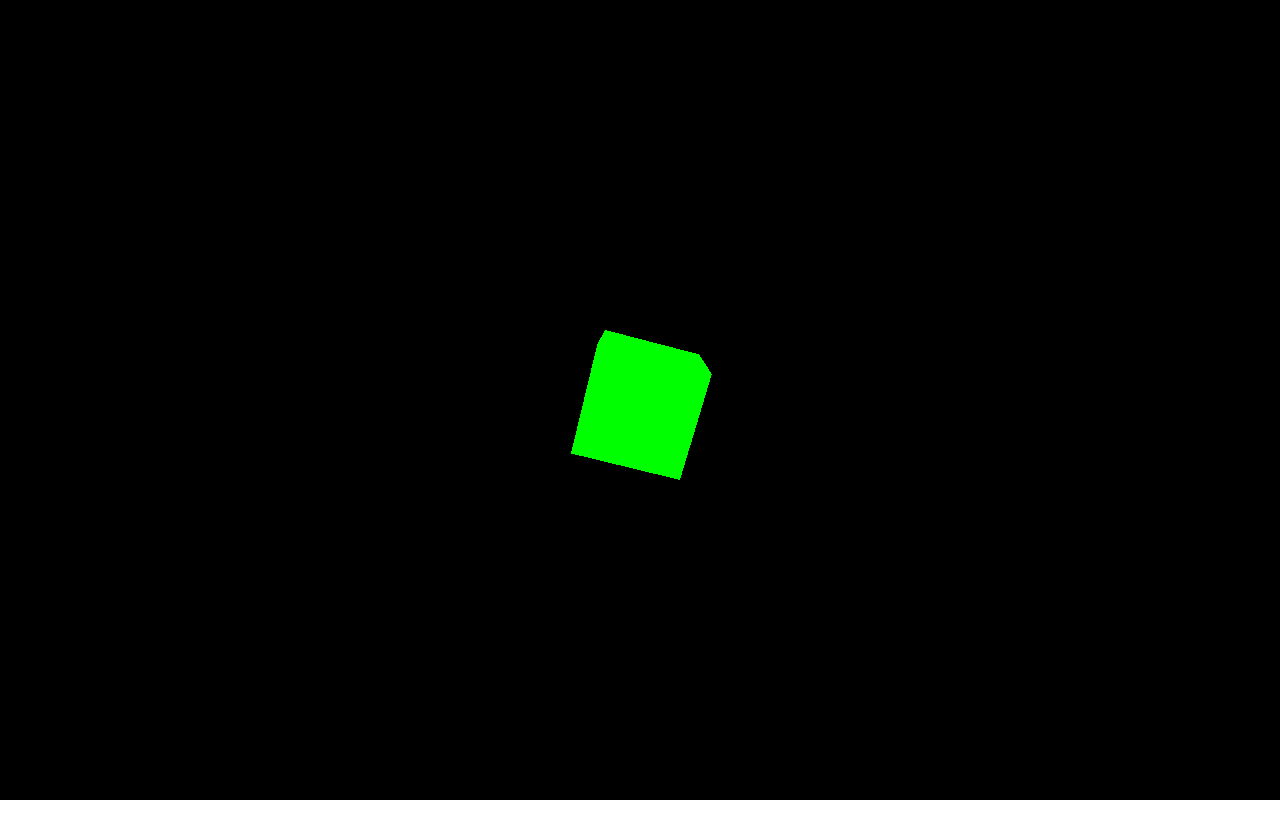
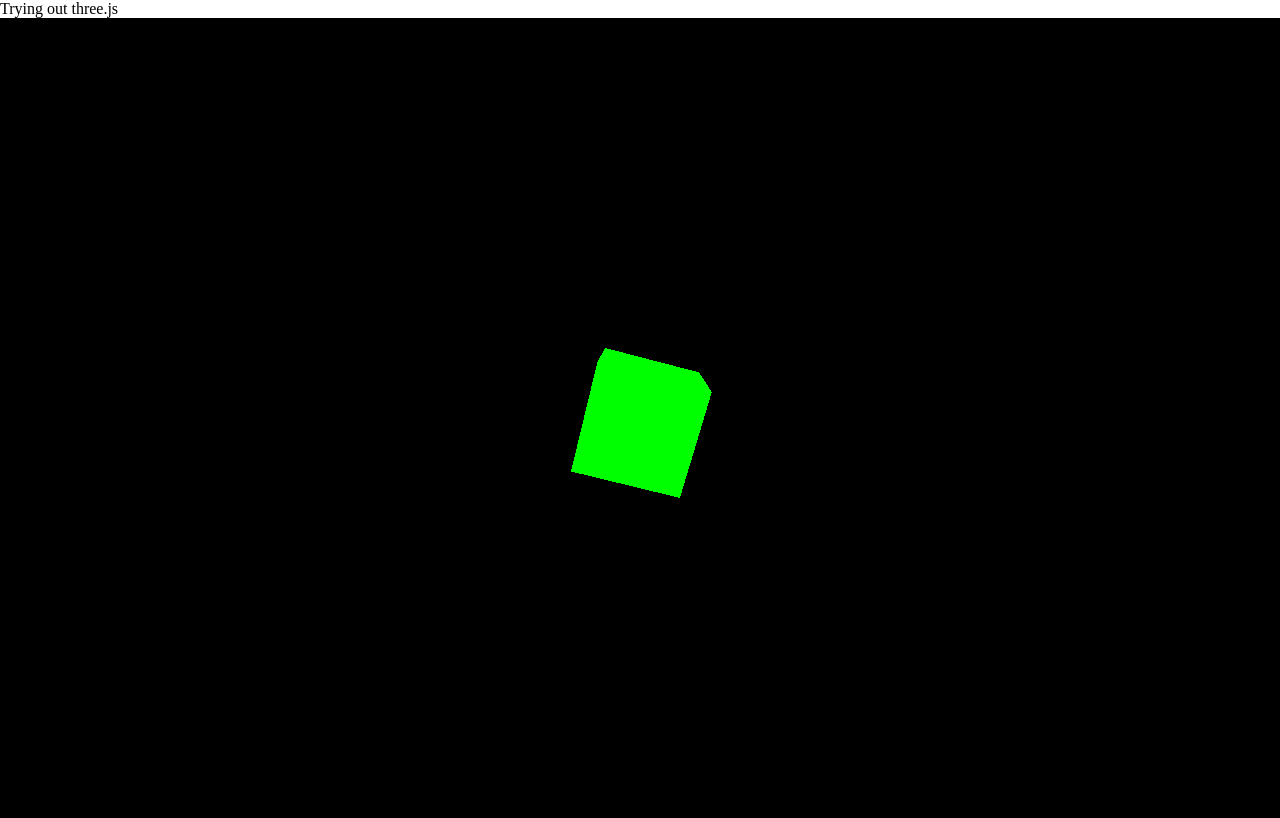
Before and after one commit to scarffy/scarffy.github.io, a plain HTML site: page index.html in a window 1280 px wide. Drawn offline with nearby package versions, Linux system fonts and the light colour scheme.

Commit message:
Update index.html

```diff
--- a/index.html
+++ b/index.html
@@ -1,5 +1,3 @@
-
-
 <html>
 	<head>
 		<title>My first three.js app</title>
@@ -9,6 +7,7 @@
 		</style>
 	</head>
 	<body>
+		<div>Trying out three.js</div>
 		<script src="js/three.js"></script>
 		<script>
 			var scene = new THREE.Scene();
```
